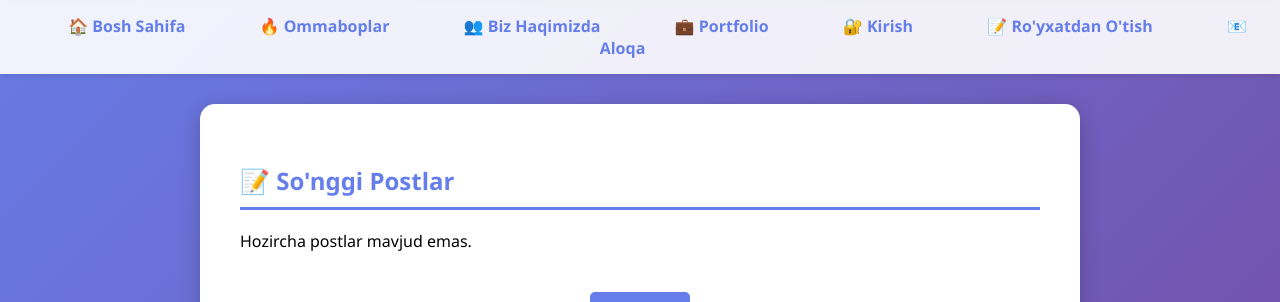
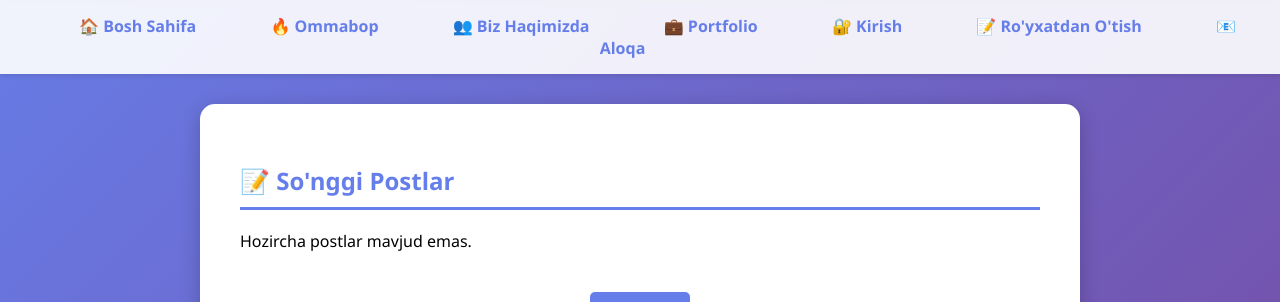
Before and after one commit to unn-info-tech/blog-loyihasi, a Django app: template blog/templates/blog/bosh.html in a window 1280 px wide. Shown: the part 115-417 px from the top of the page. Run offline with Django 3.2, Linux system fonts and the light colour scheme; the template is opened without the code that fills it, so the values that code supplies are empty.

Commit message:
Add AWS EC2 CI/CD 2

```diff
--- a/blog/templates/blog/asosiy.html
+++ b/blog/templates/blog/asosiy.html
@@ -16,7 +16,7 @@
     <div class="menu">
         <!-- Always visible -->
         <a href="{% url 'bosh_sahifa' %}">🏠 Bosh Sahifa</a>
-        <a href="{% url 'ommabop' %}">🔥 Ommaboplar</a>
+        <a href="{% url 'ommabop' %}">🔥 Ommabop</a>
         <a href="{% url 'biz_haqimizda' %}">👥 Biz Haqimizda</a>
         <a href="{% url 'portfolio' %}">💼 Portfolio</a>
 
```
Also changed, not shown: .github/workflows/deploy-ec2.yml.
